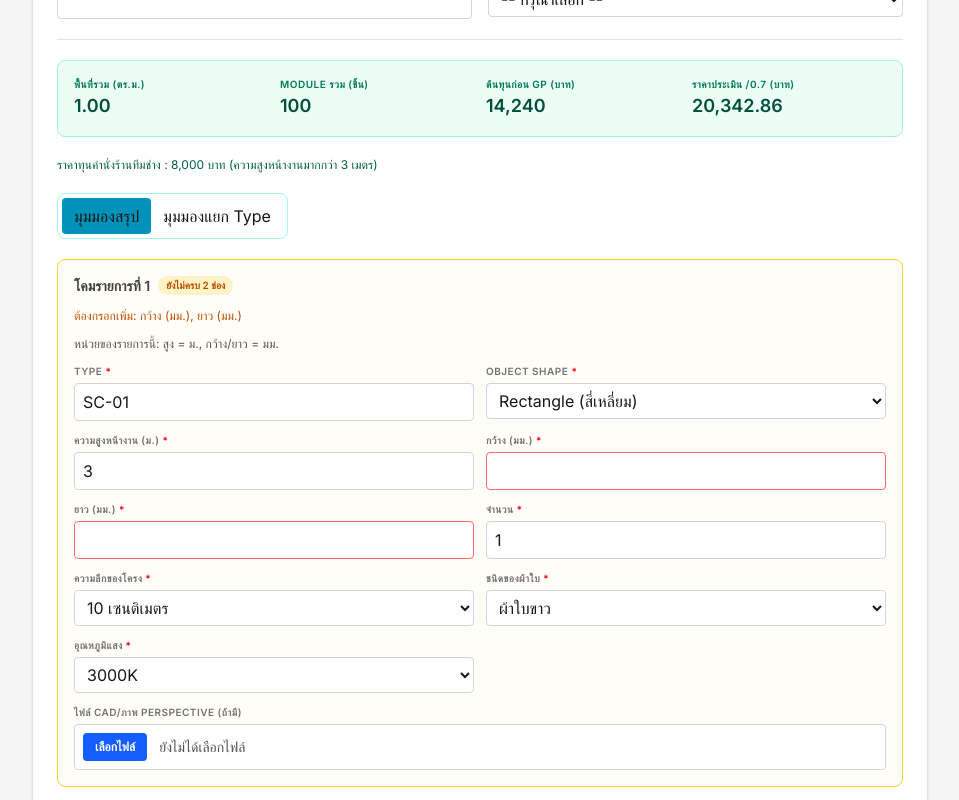
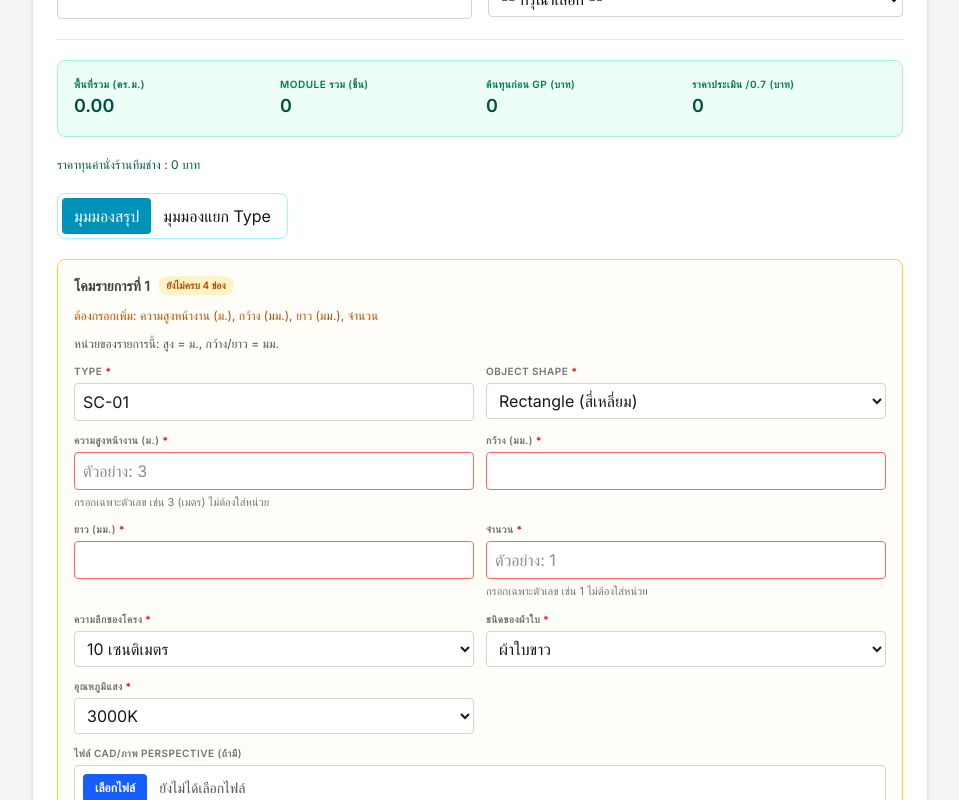
Before and after one commit to E9th/LE-Pre-drawing, a React (Vite) app: page / in a window 1280 px wide. Shown: the part 435-1235 px from the top of the page, without its empty margins (160-1119 px from the left). Built offline with nearby package versions, Linux system fonts and the light colour scheme.

Commit message:
add text placeholder

```diff
--- a/src/App.tsx
+++ b/src/App.tsx
@@ -132,7 +132,12 @@ const getNextShapeName = (lamps: FormLampItem[]): string => {
 
 const normalizeShapeName = (name: string): string => String(name || '').trim().replace(/\s+/g, ' ').toLowerCase();
 
-const Input = ({ label, value, onChange, required = false, invalid = false, allowBlank = false }: { label: string, value: number, onChange: (v: number) => void, required?: boolean, invalid?: boolean, allowBlank?: boolean }) => (
+const toValidQty = (value: number): number => {
+  if (!Number.isFinite(value)) return 0;
+  return value > 0 ? value : 0;
+};
+
+const Input = ({ label, value, onChange, required = false, invalid = false, allowBlank = false, placeholder = '', helpText }: { label: string, value: number, onChange: (v: number) => void, required?: boolean, invalid?: boolean, allowBlank?: boolean, placeholder?: string, helpText?: string }) => (
   <div>
     <label className="block text-[10px] font-semibold uppercase tracking-wider text-neutral-500 mb-1">{label}{required && <span className="text-red-600"> *</span>}</label>
     <input
@@ -146,8 +151,10 @@ const Input = ({ label, value, onChange, required = false, invalid = false, allo
         }
         onChange(Number(raw));
       }}
+      placeholder={placeholder}
       className={`w-full px-2 py-1.5 text-sm border rounded focus:ring-1 outline-none transition-all font-mono bg-white ${invalid ? 'border-red-400 focus:border-red-500 focus:ring-red-500' : 'border-neutral-300 focus:border-blue-500 focus:ring-blue-500'}`}
     />
+    {helpText && <p className="mt-1 text-[11px] text-neutral-500">{helpText}</p>}
   </div>
 );
 
@@ -384,8 +391,8 @@ export default function App() {
       l: Number.NaN,
       innerDia: 500,
       modulesPerLamp: 1,
-      q: 1,
-      h: '3',
+      q: Number.NaN,
+      h: '',
       d: '10 เซนติเมตร',
       f: 'ผ้าใบขาว',
       t: '3000K',
@@ -1596,6 +1603,7 @@ Use Chain-of-Thought reasoning to:
     `;
 
     const areaSqm = (width * height) / 1000000;
+    const qty = toValidQty(lamp.q);
     const svgContent = `${dimensionMarkup}<path d="${shapePath}" fill="white" stroke="#525252" stroke-width="${localStroke * 2}" />${centerLineMarkup}${centerOffsetXMarkup}${centerOffsetYMarkup}${moduleRects}${labelMarkup}`;
 
     return {
@@ -1606,7 +1614,7 @@ Use Chain-of-Thought reasoning to:
       bbH: height,
       moduleCount: Math.max(1, modules.length || lamp.modulesPerLamp || 1),
       name: `${lamp.shapeName || `Lamp ${index + 1}`} (${lamp.objectShape})`,
-      q: lamp.q,
+      q: qty,
       h: lamp.h,
       d: lamp.d,
       f: lamp.f,
@@ -2571,8 +2579,8 @@ Use Chain-of-Thought reasoning to:
         l: Number.NaN,
         innerDia: 500,
         modulesPerLamp: 1,
-        q: 1,
-        h: '3',
+        q: Number.NaN,
+        h: '',
         d: '10 เซนติเมตร',
         f: 'ผ้าใบขาว',
         t: '3000K',
@@ -2868,13 +2876,13 @@ Use Chain-of-Thought reasoning to:
             <div className="inline-flex rounded-lg border border-cyan-200 bg-white p-1">
               <button
                 onClick={() => setPricingView('summary')}
-                className={`rounded px-3 py-1.5 text-xs font-medium transition-colors ${pricingView === 'summary' ? 'bg-cyan-600 text-white' : 'text-cyan-700 hover:bg-cyan-50'}`}
+                className={`rounded px-3 py-1.5 text-xs font-medium transition-colors ${pricingView === 'summary' ? 'bg-cyan-600 !text-white' : 'text-cyan-700 hover:bg-cyan-50'}`}
               >
                 มุมมองสรุป
               </button>
               <button
                 onClick={() => setPricingView('type')}
-                className={`rounded px-3 py-1.5 text-xs font-medium transition-colors ${pricingView === 'type' ? 'bg-cyan-600 text-white' : 'text-cyan-700 hover:bg-cyan-50'}`}
+                className={`rounded px-3 py-1.5 text-xs font-medium transition-colors ${pricingView === 'type' ? 'bg-cyan-600 !text-white' : 'text-cyan-700 hover:bg-cyan-50'}`}
               >
                 มุมมองแยก Type
               </button>
@@ -2978,7 +2986,7 @@ Use Chain-of-Thought reasoning to:
                           ))}
                         </select>
                       </div>
-                      <TextInput label="ความสูงหน้างาน (ม.)" required invalid={missingFields.includes('ความสูงหน้างาน (ม.)')} value={lamp.h} onChange={(v) => updateFormLamp(lamp.id, { h: v })} />
+                      <TextInput label="ความสูงหน้างาน (ม.)" required invalid={missingFields.includes('ความสูงหน้างาน (ม.)')} value={lamp.h} onChange={(v) => updateFormLamp(lamp.id, { h: v })} placeholder="ตัวอย่าง: 3" helpText="กรอกเฉพาะตัวเลข เช่น 3 (เมตร) ไม่ต้องใส่หน่วย" />
                       {(lamp.objectShape === 'circle' || lamp.objectShape === 'semicircle') ? (
                         <>
                           <Input
@@ -3020,7 +3028,7 @@ Use Chain-of-Thought reasoning to:
                           <Input label="ยาว (มม.)" required invalid={missingFields.includes('ยาว (มม.)')} value={lamp.l} onChange={(v) => updateFormLamp(lamp.id, { l: v })} allowBlank />
                         </>
                       )}
-                      <Input label="จำนวน" required invalid={missingFields.includes('จำนวน')} value={lamp.q} onChange={(v) => updateFormLamp(lamp.id, { q: v })} />
+                      <Input label="จำนวน" required invalid={missingFields.includes('จำนวน')} value={lamp.q} onChange={(v) => updateFormLamp(lamp.id, { q: v })} allowBlank placeholder="ตัวอย่าง: 1" helpText="กรอกเฉพาะตัวเลข เช่น 1 ไม่ต้องใส่หน่วย" />
                       <div>
                         <label className="block text-[10px] font-semibold uppercase tracking-wider text-neutral-500 mb-1">ความลึกของโครง<span className="text-red-600"> *</span></label>
                         <select value={lamp.d} onChange={(e) => updateFormLamp(lamp.id, { d: e.target.value })} className={`w-full rounded border bg-white px-2 py-1.5 text-sm ${missingFields.includes('ความลึกของโครง') ? 'border-red-400' : 'border-neutral-300'}`}>
```
